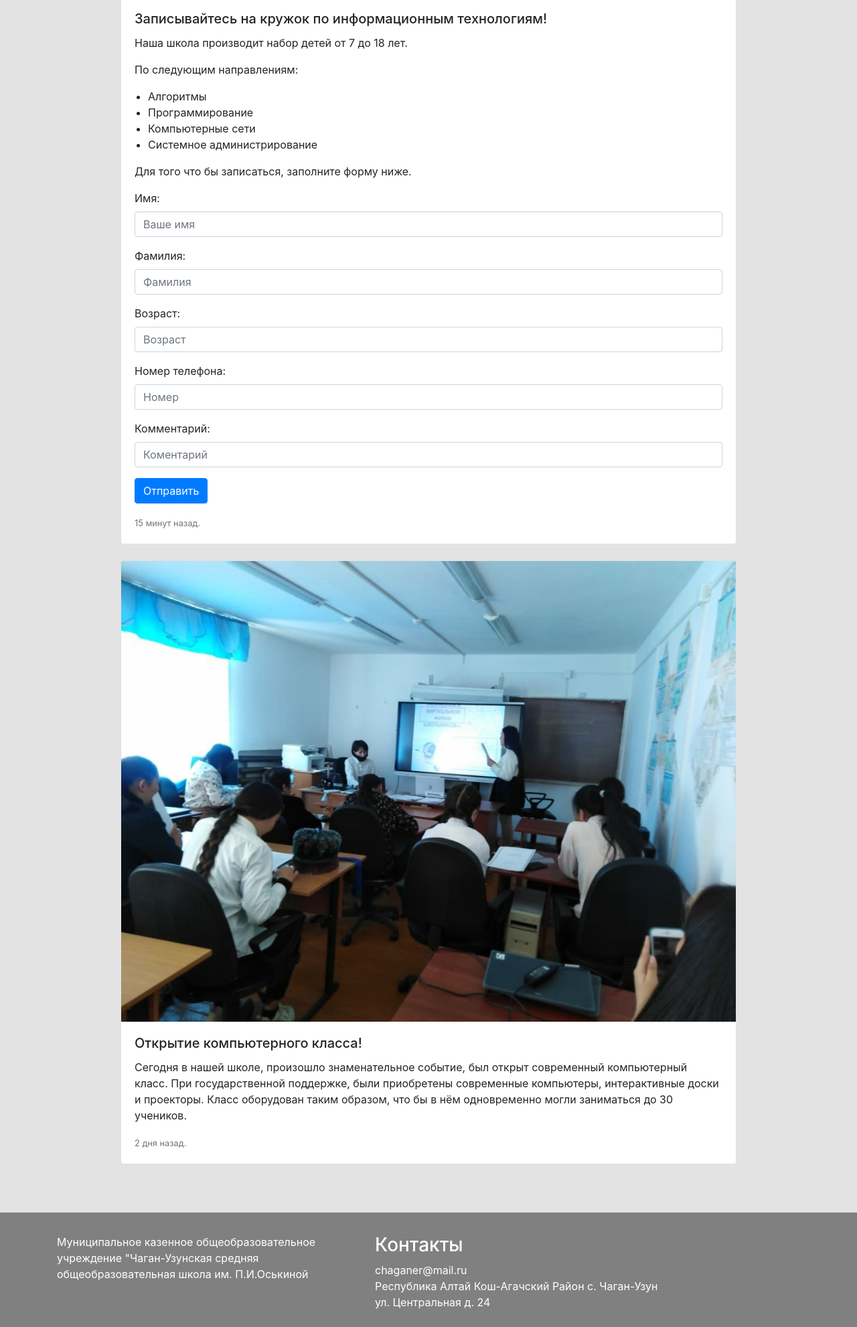
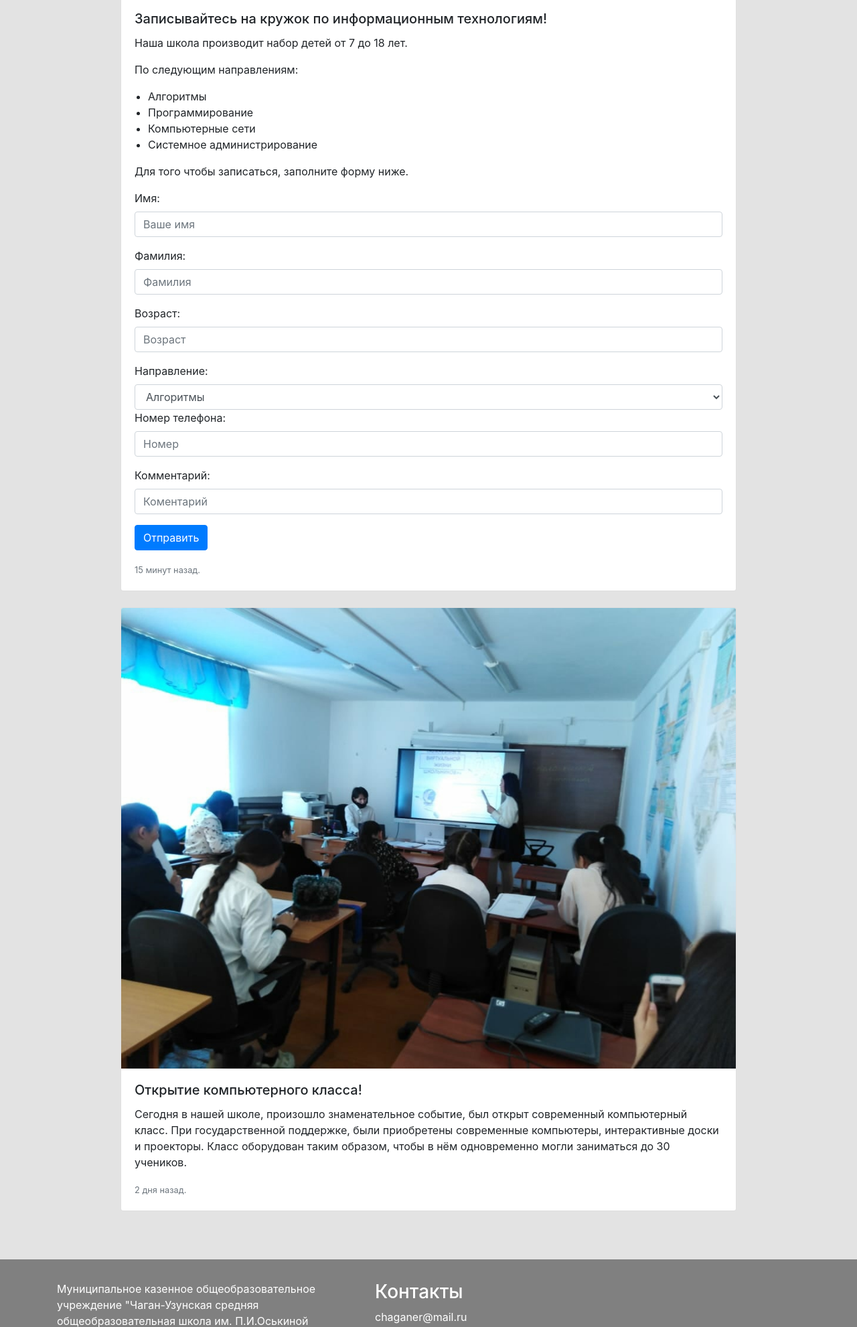
Before and after one commit to Medvedinca/site, a PHP site: page /informatika.html in a window 1280 px wide. Shown: the part 1198-3180 px from the top of the page at 67% size. Run offline with PHP 8.4, Linux system fonts and the light colour scheme.

Commit message:
3 commit

```diff
--- a/informatika.html
+++ b/informatika.html
@@ -1,4 +1,4 @@
-<!DOCTYPE html>
+ <!DOCTYPE html>
 <html lang="en">
 
 
@@ -84,7 +84,7 @@
         				<li>Системное администрирование</li>
         			</ul>
         		</p>
-        		<p>Для того что бы записаться, заполните форму ниже.</p>
+        		<p>Для того чтобы записаться, заполните форму ниже.</p>
            </p>
 <form method="POST" action="send.php">
  <div class="mb-3">
@@ -99,6 +99,14 @@
 	<label for="inputState" class="form-label">Возраст:</label>
   <input type="text" class="form-control" name="age" placeholder="Возраст">
 </div>
+
+<label for="inputState">Направление:</label>
+      <select name="direction" class="form-control">
+        <option selected value="Алгоритмы">Алгоритмы</option>
+        <option value="Программирование">Программирование</option>
+        <option value="Компьютерные сети">Компьютерные сети</option>
+        <option value="Системное администрирование">Системное администрирование</option>
+      </select>
 
 <div class="mb-3">
   <label for="formGroupExampleInput2" class="form-label">Номер телефона:</label>
@@ -124,7 +132,7 @@
               <img class="card-img-top" src="src/1.jpg" alt="Card image cap">
           <div class="card-body">
             <h5 class="card-title">Открытие компьютерного класса!</h5>
-            <p class="card-text">Сегодня в нашей школе, произошло знаменательное событие, был открыт современный компьютерный класс. При государственной поддержке, были приобретены современные компьютеры, интерактивные доски и проекторы. Класс оборудован таким образом, что бы в нём одновременно могли заниматься до 30 учеников.</p>
+            <p class="card-text">Сегодня в нашей школе, произошло знаменательное событие, был открыт современный компьютерный класс. При государственной поддержке, были приобретены современные компьютеры, интерактивные доски и проекторы. Класс оборудован таким образом, чтобы в нём одновременно могли заниматься до 30 учеников.</p>
         <p class="card-text"><small class="text-muted">2 дня назад.</small></p>
           </div>
         </div>
```
Also changed, not shown: send.php (+4 -3 lines).
